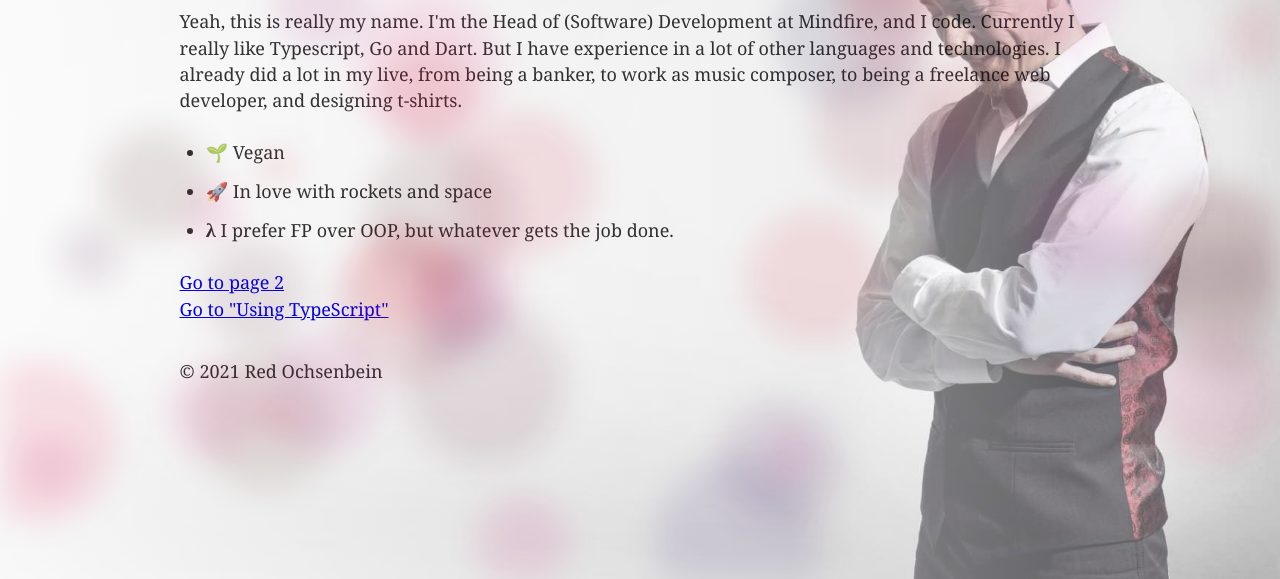
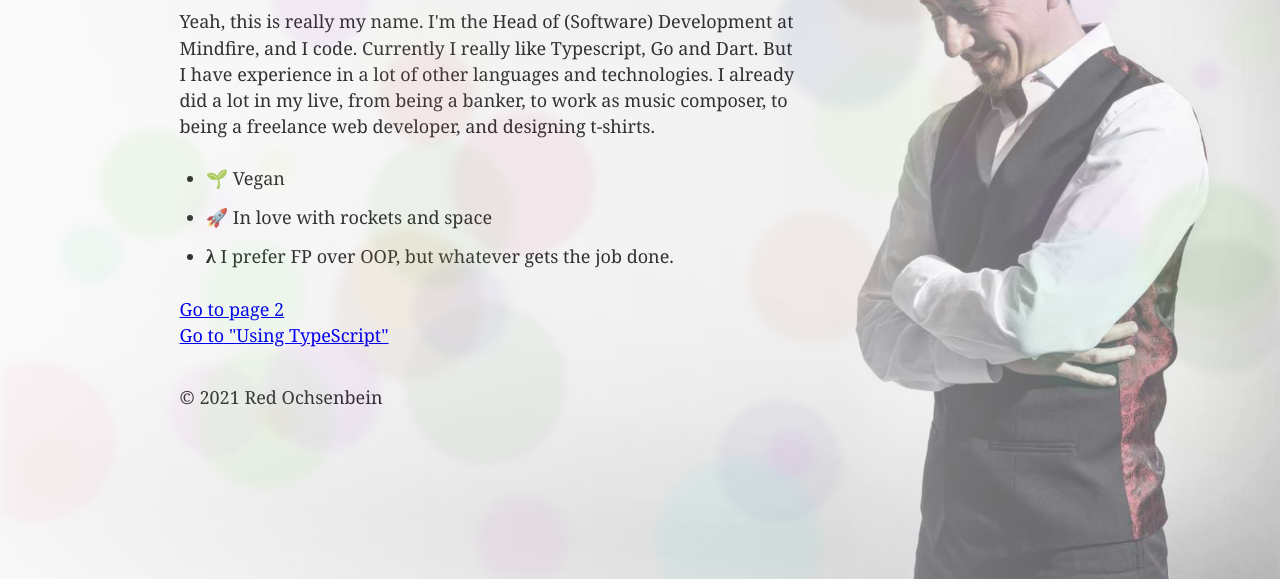
Before and after one commit to syeo66/ochsenbein.red, a Gatsby site: page / in a window 1280 px wide. Shown: the part 221-800 px from the top of the page. Built offline with nearby package versions, Linux system fonts and the light colour scheme; Gatsby itself is replaced by a stand-in of ours.

Commit message:
Improved layout

```diff
--- a/src/components/backgroundAnimation.tsx
+++ b/src/components/backgroundAnimation.tsx
@@ -10,7 +10,7 @@ const Canvas = styled.canvas`
   width: 100%;
   height: 100%;
   pointer-events: none;
-  filter: blur(15px);
+  filter: blur(4px);
 `
 
 interface Ball {
@@ -38,7 +38,7 @@ let balls: Ball[] = [...Array(50)].map(() => ({
   aY: 0,
   aZ: 0,
   mass: Math.random() * 6800,
-  color: `rgba(${Math.random() * 255},${Math.random() * 20},${Math.random() * 128},0.1)`,
+  color: `rgba(${Math.random() * 255},${Math.random() * 255},${Math.random() * 255},0.05)`,
 }))
 
 interface UpdateInput {
--- a/src/components/layout.tsx
+++ b/src/components/layout.tsx
@@ -29,6 +29,23 @@ const Page = styled.div`
   background-blend-mode: normal;
 `
 
+const Content = styled.main`
+  transform: translateX(0);
+  transition: transform 500ms;
+  animation: 500ms ease-out 0s 1 slideInFromLeft;
+  @media screen and (min-width: 768px) {
+    padding-right: max(15%, 300px);
+  }
+  @keyframes slideInFromLeft {
+    0% {
+      transform: translateX(-100%);
+    }
+    100% {
+      transform: translateX(0);
+    }
+  }
+`
+
 const Layout: React.FC = ({ children }) => {
   const data = useStaticQuery(graphql`
     query SiteTitleQuery {
@@ -52,7 +69,7 @@ const Layout: React.FC = ({ children }) => {
             padding: `0 1.0875rem 1.45rem`,
           }}
         >
-          <main>{children}</main>
+          <Content>{children}</Content>
           <footer
             style={{
               marginTop: `2rem`,
--- a/src/components/navigation.tsx
+++ b/src/components/navigation.tsx
@@ -18,6 +18,7 @@ const Nav = styled.nav`
   transform: translateX(calc(-100% + 3.5rem));
   transition: transform 500ms, background-color 500ms;
   padding-right: 10%;
+  z-index: 9999;
 
   &.active {
     background-color: #eee;
```
